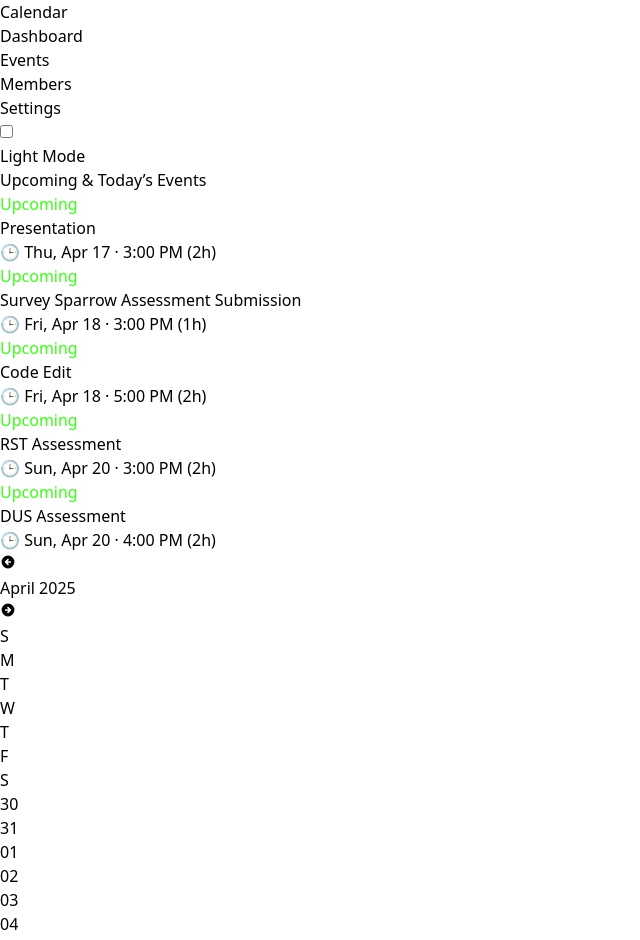
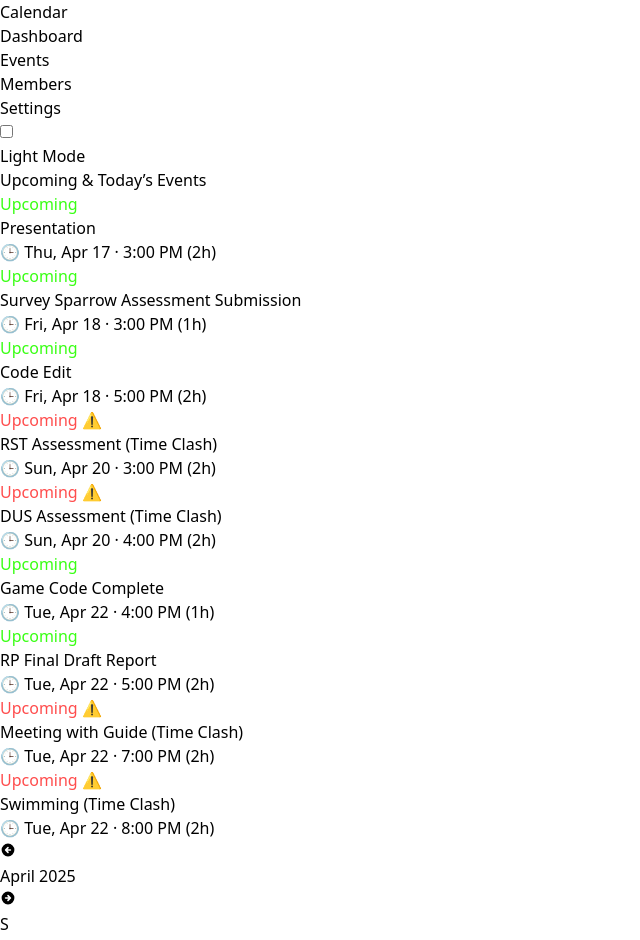
Before and after one commit to pkb32/Calender, a React (Vite) app: page / in a window 1280 px wide. Shown: the top 940 px of the page, without its empty margins (0-640 px from the left). Built offline with nearby package versions, Linux system fonts and the light colour scheme.

Commit message:
adding conflict logic and shadow effect and night mode

```diff
--- a/src/components/calender/Calender.jsx
+++ b/src/components/calender/Calender.jsx
@@ -37,16 +37,17 @@ const Calendar = () => {
       days.push(
         <div
           key={day.format("DD-MM-YYYY")}
-          className={`border p-2 h-24 relative rounded-md backdrop-blur-md text-xs ${
+          className={`border p-2 h-24 overflow-hidden relative rounded-md backdrop-blur-md text-xs ${
             day.isSame(today, "day")
-              ? "bg-gradient-to-br from-purple-400/20 to-pink-500/20 border-pink-400 shadow-inner shadow-pink-400"
+              ? "bg-gradient-to-br from-[#0ff]/20 to-[#ff0]/20 border-[#0ff] shadow-inner shadow-[#0ff]"
               : darkMode
-              ? "bg-gray-800 border-gray-600 text-white"
+              ? "bg-black border-[#333] text-[#39FF14]"
               : "bg-white border-gray-300 text-black"
           }`}
         >
-          <div className="text-sm font-semibold">{day.format(dateFormat)}</div>
-          <div className="absolute top-6 left-1 right-1 space-y-1 overflow-y-auto max-h-[4.5rem] pr-1">
+          <div className="text-sm font-semibold mb-[3px]">{day.format(dateFormat)}</div>
+<div className="absolute top-8 left-1 right-1 space-y-1 overflow-y-auto max-h-[4.5rem] pr-1">
+
             {dayEvents.map((event, i) => {
               const conflicts = dayEvents.filter(
                 (e) => e.id !== event.id && doesOverlap(event, e)
@@ -66,9 +67,10 @@ const Calendar = () => {
                   style={{
                     backgroundColor: /^#[0-9A-F]{6}$/i.test(event.color)
                       ? event.color
-                      : "#a7f3d0",
-                    color: isConflict ? "#991b1b" : darkMode ? "#fff" : "#000",
-                    border: isConflict ? "1px solid #dc2626" : "none",
+                      : "#39FF14", // neon green default
+                    color: isConflict ? "#ff0000" : "#0ff", // cyan or red for conflict
+                    border: isConflict ? "1px solid #ff0000" : "1px solid #0ff", // electric blue border
+                    boxShadow: "0 0 6px rgba(0,255,255,0.7)", // glow
                   }}
                 >
                   {event.title} {isConflict && "⚠️"}
@@ -102,13 +104,15 @@ const Calendar = () => {
   return (
     <div
       className={`min-h-screen w-full flex ${
-        darkMode ? "bg-gray-900 text-white" : "bg-white text-black"
+        darkMode ? "bg-black text-white" : "bg-white text-black"
       }`}
     >
       {/* Sidebar */}
       <aside
         className={`w-64 p-4 hidden md:block shadow-md ${
-          darkMode ? "bg-gray-800 text-white" : "bg-gray-100 text-black"
+          darkMode
+            ? "bg-gray-800 text-white "
+            : "bg-gray-100 text-black "
         }`}
       >
         <h2 className="text-xl font-bold mb-4"> Calendar</h2>
@@ -129,12 +133,12 @@ const Calendar = () => {
               />
               <div
                 className={`toggle-container w-10 h-6 rounded-full p-1 flex items-center transition-colors duration-300 ${
-          darkMode ? 'bg-gray-600' : 'bg-gray-300'
+                  darkMode ? "bg-green-500" : "bg-gray-300"
                 }`}
               >
                 <div
-          className={`toggle-circle w-4 h-4 bg-white rounded-full transition-all duration-300 ${
-            darkMode ? 'transform translate-x-4' : ''
+                  className={`toggle-circle w-4 h-4 bg-black rounded-full transition-all duration-300 ${
+                    darkMode ? "transform translate-x-4" : ""
                   }`}
                 ></div>
               </div>
@@ -144,7 +148,6 @@ const Calendar = () => {
             </span>
           </label>
         </div>
-
       </aside>
 
       {/* Main Content */}
@@ -153,8 +156,8 @@ const Calendar = () => {
         <div
           className={`rounded-lg shadow-md p-6 mb-4 border ${
             darkMode
-              ? "bg-gray-800 border-gray-600"
-              : "bg-gray-100 border-gray-300"
+              ? "bg-gray-800 border-pink-400 shadow-[0_0_20px_#FF00FF]"
+              : "bg-gray-100 border-pink-300 "
           }`}
         >
           <h2
@@ -178,33 +181,69 @@ const Calendar = () => {
                   dayjs(`${a.date} ${a.time}`).unix() -
                   dayjs(`${b.date} ${b.time}`).unix()
               )
-              .map((event) => (
+              .map((event) => {
+                const eventDateTime = dayjs(`${event.date} ${event.time}`);
+                const sameDayEvents = events.filter(
+                  (e) => e.date === event.date
+                );
+                const conflicts = sameDayEvents.filter(
+                  (e) => e.id !== event.id && doesOverlap(event, e)
+                );
+                const isConflict = conflicts.length > 0;
+
+                return (
                   <div
                     key={event.id}
-                  className={`border rounded-md p-3 transition ${
+                    className={`border rounded-md p-3 transition relative ${
                       darkMode
-                      ? "bg-gray-700 border-pink-500 hover:bg-pink-700/30"
+                        ? isConflict
+                          ? "bg-red-800/30 border-red-500 shadow-md"
+                          : "bg-gray-700 border-pink-500 hover:bg-pink-700/30"
+                        : isConflict
+                        ? "bg-red-100 border-red-400 shadow"
                         : "bg-white border-pink-300 hover:bg-pink-200"
                     }`}
+                    title={
+                      isConflict
+                        ? `⚠️ Conflict with ${conflicts
+                            .map((c) => c.title)
+                            .join(", ")}`
+                        : ""
+                    }
                   >
                     <p
                       className="font-medium text-sm mb-1"
-                    style={{ color: darkMode ? "#39FF14" : "#db2777" }}
+                      style={{
+                        color: isConflict
+                          ? darkMode
+                            ? "#ff4d4d"
+                            : "#b91c1c"
+                          : darkMode
+                          ? "#39FF14"
+                          : "#db2777",
+                      }}
                     >
                       {event.date === dayjs().format("YYYY-MM-DD")
                         ? "Today"
                         : "Upcoming"}
+                      {isConflict && " ⚠️"}
                     </p>
-                  <h3 className="text-lg font-semibold">{event.title}</h3>
+                    <h3 className="text-lg font-semibold">
+                      {event.title}{" "}
+                      {isConflict && (
+                        <span className="text-red-500 text-sm ml-1">
+                          (Time Clash)
+                        </span>
+                      )}
+                    </h3>
                     <p className="text-sm">
-                    🕒{" "}
-                    {dayjs(`${event.date} ${event.time}`).format(
-                      "ddd, MMM D · h:mm A"
-                    )}{" "}
-                    ({event.duration})
+                      🕒 {eventDateTime.format("ddd, MMM D · h:mm A")} (
+                      {event.duration})
                     </p>
                   </div>
-              ))}
+                );
+              })}
+
             {events.filter((event) =>
               dayjs(`${event.date} ${event.time}`).isSameOrAfter(
                 today,
@@ -220,8 +259,8 @@ const Calendar = () => {
         <div
           className={`rounded-lg shadow p-4 w-full border ${
             darkMode
-              ? "bg-gray-800 border-pink-400"
-              : "bg-white border-pink-300"
+              ? "bg-gray-800 border-pink-400 shadow-[0_0_20px_#FF00FF]"
+              : "bg-white border-pink-300 "
           }`}
         >
           {/* Header */}
--- a/src/data/events.json
+++ b/src/data/events.json
@@ -13,7 +13,7 @@
       "date": "2025-04-18",
       "time": "17:00",
       "duration": "2h",
-      "color": "#ff0189"
+      "color": "#FF6EC7"
     },
     {
       "id": 3,
@@ -21,7 +21,7 @@
       "date": "2025-04-20",
       "time": "15:00",
       "duration": "2h",
-      "color": "#ff5600"
+      "color": "#FFFF33"
     },
     {
       "id": 4,
@@ -37,7 +37,7 @@
       "date": "2025-05-06",
       "time": "20:00",
       "duration": "2h",
-      "color": "#fa5850"
+      "color": "#FF00FF"
     },
     {
       "id": 6,
@@ -45,6 +45,38 @@
       "date": "2025-04-20",
       "time": "16:00",
       "duration": "2h",
-      "color": "#fa5850"
+      "color": "#00FFFF"
+    },
+    {
+      "id": 7,
+      "title": "Game Code Complete",
+      "date": "2025-04-22",
+      "time": "16:00",
+      "duration": "1h",
+      "color": "#F8F32B"
+    },
+    {
+      "id": 8,
+      "title": "RP Final Draft Report",
+      "date": "2025-04-22",
+      "time": "17:00",
+      "duration": "2h",
+      "color": "#40E0D0"
+    },
+    {
+      "id": 9,
+      "title": "Meeting with Guide",
+      "date": "2025-04-22",
+      "time": "19:00",
+      "duration": "2h",
+      "color": "#8A2BE2"
+    },
+    {
+      "id": 10,
+      "title": "Swimming",
+      "date": "2025-04-22",
+      "time": "20:00",
+      "duration": "2h",
+      "color": "#DA70D6"
     }
   ]
```
Lines whose indentation alone changed are shown as unchanged.
